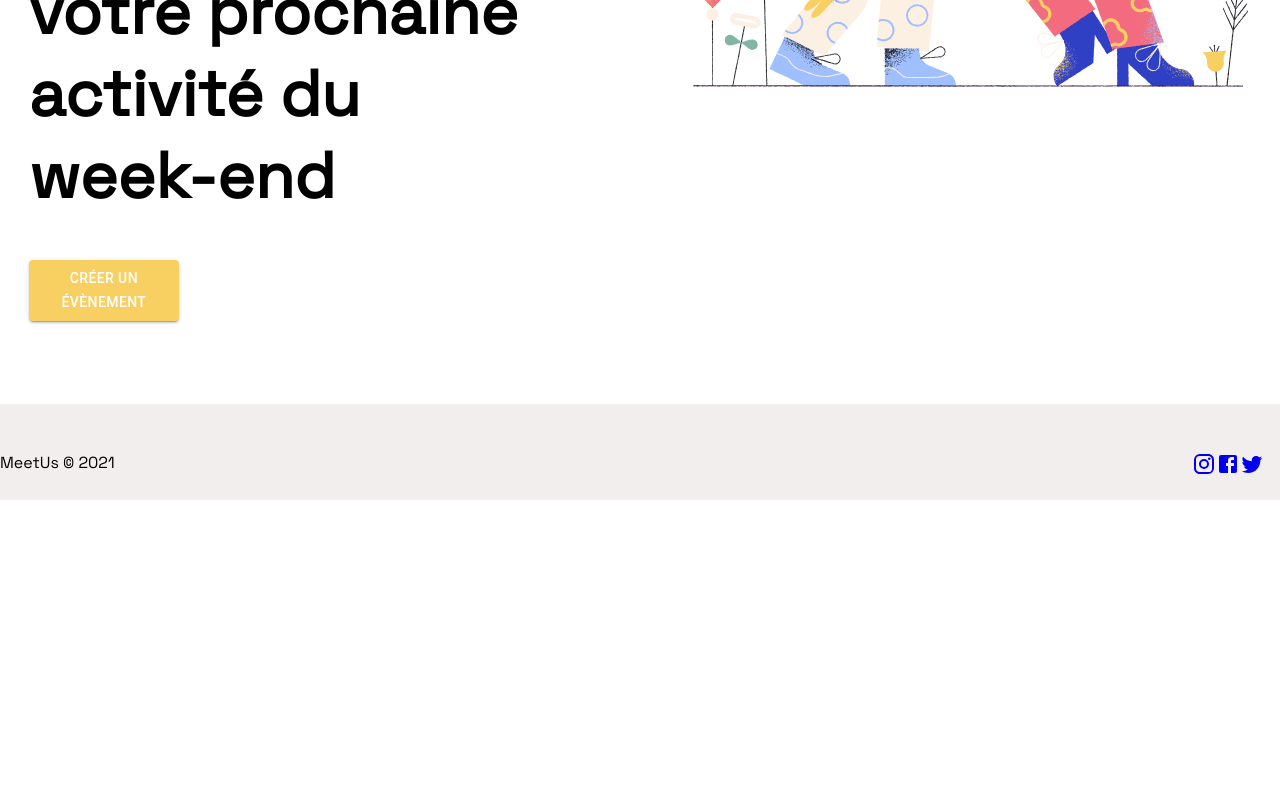
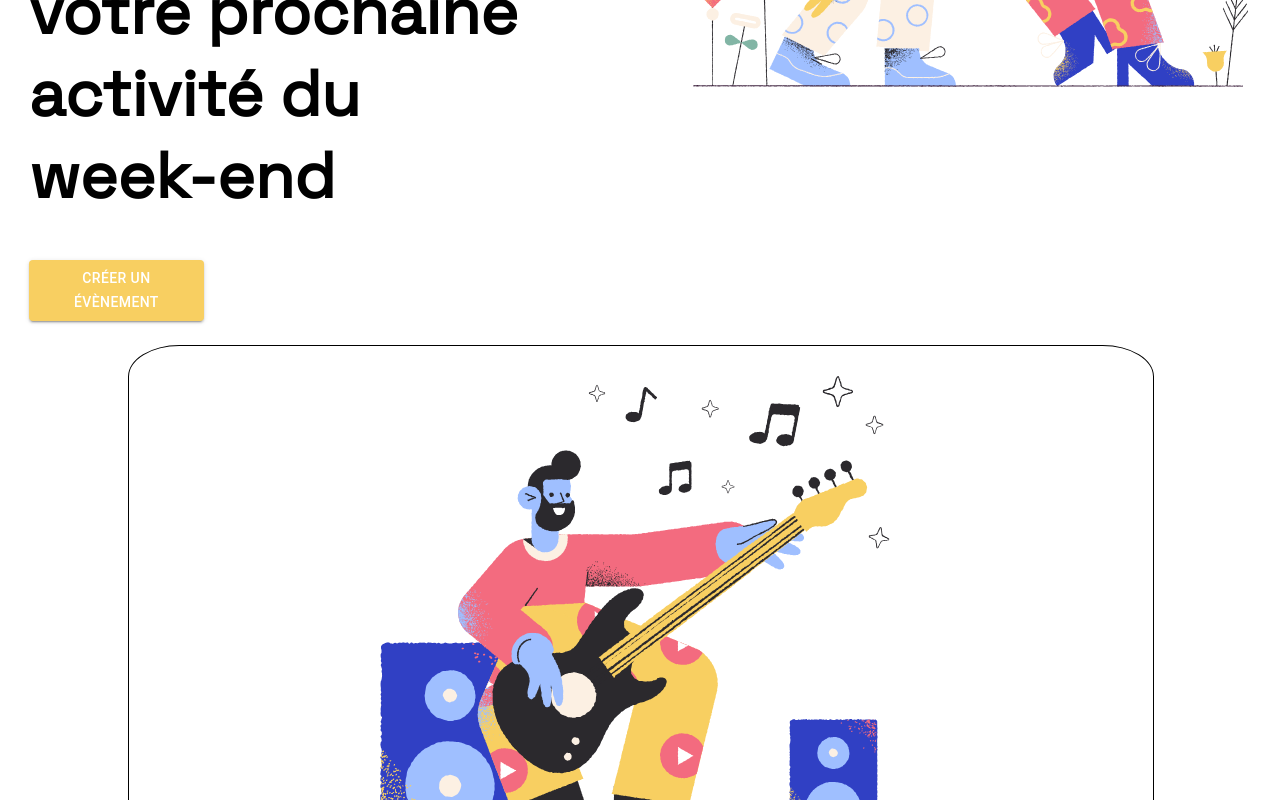
Before and after one commit to GeraldineBB/meetus-front, a React (Create React App) app: page / in a window 1280 px wide. Shown: the part 300-1100 px from the top of the page. Before the commit the page ends 800 px from the top, so only its background shows below. Built offline with nearby package versions, Linux system fonts and the light colour scheme.

Commit message:
wip : categories css

```diff
--- a/src/components/App/App.tsx
+++ b/src/components/App/App.tsx
@@ -1,6 +1,7 @@
 import React from 'react';
 import Header from '../Header';
 import Slogan from '../Slogan';
+import Categories from '../Categories';
 import './App.css';
 import Footer from '../Footer';
 import {
@@ -14,7 +15,8 @@ function App() {
     <div className="App">
       <Header />
       <Slogan />
-      <Footer />
+      <Categories />
+      {/* <Footer /> */}
     </div>
     </Router>
   );
--- /dev/null
+++ b/src/components/Categories/index.tsx
@@ -0,0 +1,31 @@
+import './styles.scss';
+import Card from '@mui/material/Card';
+import CardContent from '@mui/material/CardContent';
+import CardMedia from '@mui/material/CardMedia';
+import Typography from '@mui/material/Typography';
+
+// import categories pictures
+import music from '../../assets/illustrations/music.svg'
+import concert from '../../assets/images/concert-event.jpg'
+
+const Categories = () => (
+
+    <div className="categories">
+
+        <div className="category">
+            <img className="category__img" src={music} alt="friends-illu" />
+            <h3 className="category__name">Musique</h3>
+        </div>
+        <div className="category">
+            <img className="category__img" src={music} alt="friends-illu" />
+            <h3 className="category__name">Musique</h3>
+        </div>
+        <div className="category">
+            <img className="category__img" src={music} alt="friends-illu" />
+            <h3 className="category__name">Musique</h3>
+        </div>
+
+    </div>
+);
+
+export default Categories;
--- /dev/null
+++ b/src/components/Categories/styles.scss
@@ -0,0 +1,27 @@
+@use '../../../styles/vars';
+
+.categories{
+    width: 80%;
+    margin: auto;
+    margin-top: vars.$gutter;
+    display: flex;
+    flex-direction: column;
+    justify-content: space-between;
+
+}
+
+.category{
+
+    width: 100%;
+    border: solid black 0.1rem;
+    border-radius: 5%;
+    margin-bottom: 0.5rem;
+
+    &__img{
+        width: 55%;
+    }
+
+
+
+
+}
--- a/src/components/Slogan/styles.scss
+++ b/src/components/Slogan/styles.scss
@@ -21,7 +21,7 @@
         }
 
         .slogan__presentation__button{
-        width: 30%;
+        width: 35%;
         background-color:vars.$color-yellow;
         }
 
```
Also changed, not shown: src/assets/illustrations/music.svg (renamed from src/assets/illustrations/music-illu.svg).
